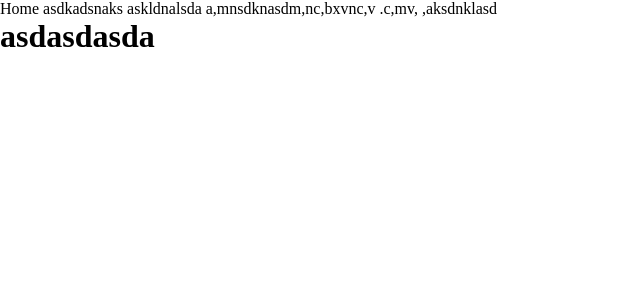
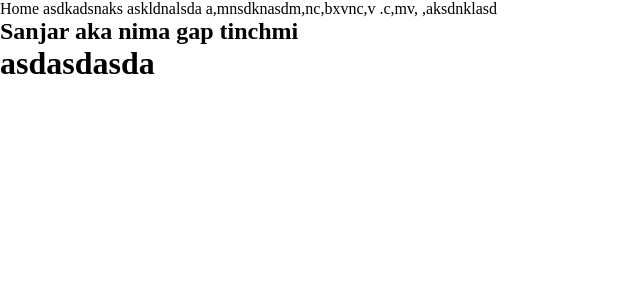
Before and after one commit to Sanjar872/Dc_Cyber, a React (Create React App) app: page / in a window 1280 px wide. Shown: the top 300 px of the page, without its empty margins (0-640 px from the left). Built offline with nearby package versions, Linux system fonts and the light colour scheme.

Commit message:
aka llasd

```diff
--- a/src/Components/Home/Home.jsx
+++ b/src/Components/Home/Home.jsx
@@ -7,6 +7,13 @@ const Home = () => {
         askldnalsda
         a,mnsdknasdm,nc,bxvnc,v .c,mv,
         ,aksdnklasd
+
+
+
+
+
+
+        <h2>Sanjar aka nima gap tinchmi</h2>
 <h1>asdasdasda</h1>
     </div>
   )
```
